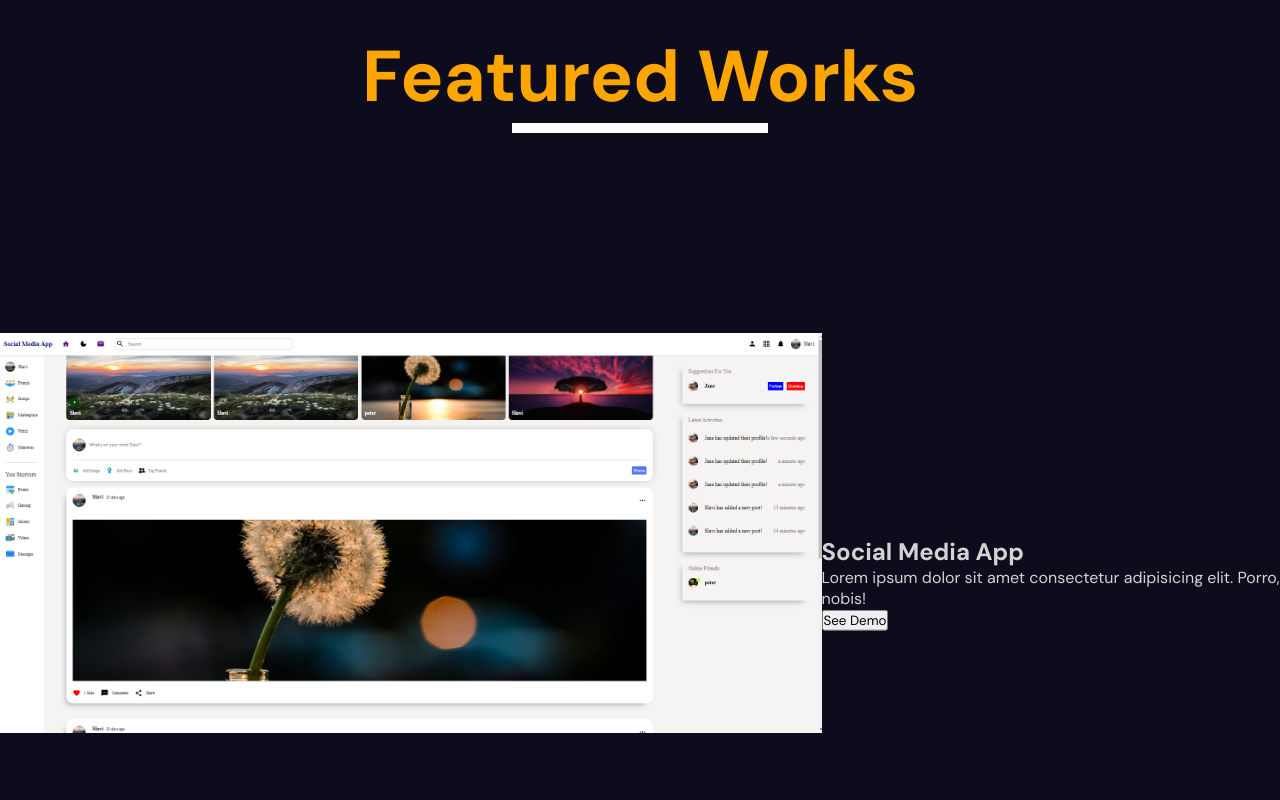
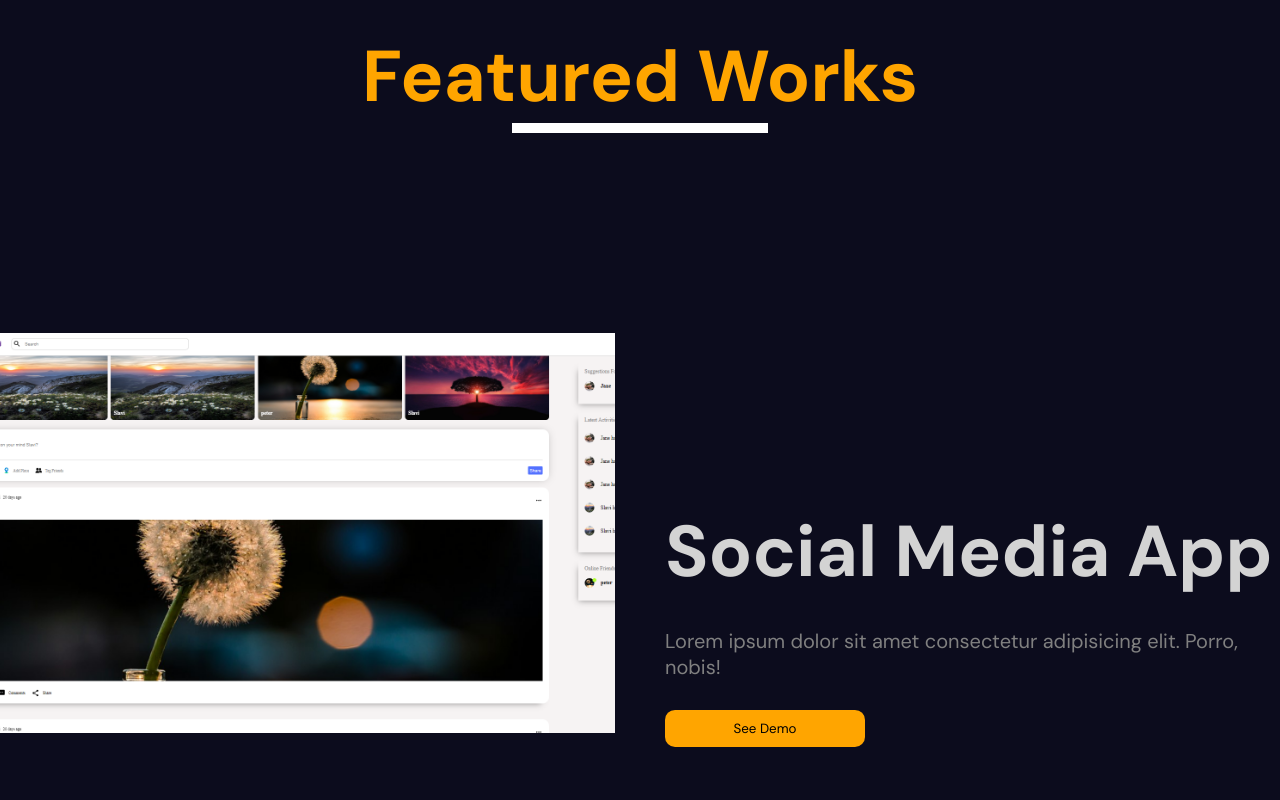
Before and after one commit to SlaviHristev/Portfolio-website, a React (Vite) app: page / in a window 1280 px wide. Shown: the part 3220-4020 px from the top of the page. Built offline with nearby package versions, Linux system fonts and the light colour scheme.

Commit message:
Finished the portfolio sections using framer motion

```diff
--- a/src/components/portfolio/Portfolio.jsx
+++ b/src/components/portfolio/Portfolio.jsx
@@ -1,42 +1,46 @@
 import { useRef } from 'react'
 import './portfolio.scss'
-import {motion, useScroll, useSpring, useTransform} from 'framer-motion'
+import { motion, useScroll, useSpring, useTransform } from 'framer-motion'
 const items = [
     {
-        id:1,
-        title:"Social Media App",
-        img:"/Social-Media-App.png",
-        desc:"Lorem ipsum dolor sit amet consectetur adipisicing elit. Porro, nobis!"
+        id: 1,
+        title: "Social Media App",
+        img: "/Social-Media-App.png",
+        desc: "Lorem ipsum dolor sit amet consectetur adipisicing elit. Porro, nobis!"
     },
     {
-        id:1,
-        title:"Social Media App",
-        img:"/Social-Media-App.png",
-        desc:"Lorem ipsum dolor sit amet consectetur adipisicing elit. Porro, nobis!"
+        id: 1,
+        title: "Social Media App",
+        img: "/Social-Media-App.png",
+        desc: "Lorem ipsum dolor sit amet consectetur adipisicing elit. Porro, nobis!"
     },
     {
-        id:1,
-        title:"Social Media App",
-        img:"/Social-Media-App.png",
-        desc:"Lorem ipsum dolor sit amet consectetur adipisicing elit. Porro, nobis!"
+        id: 1,
+        title: "Social Media App",
+        img: "/Social-Media-App.png",
+        desc: "Lorem ipsum dolor sit amet consectetur adipisicing elit. Porro, nobis!"
     }
 ]
 
-const Single = ({item}) =>{
+const Single = ({ item }) => {
     const ref = useRef()
-    const {scrollYProgress} = useScroll({target:ref});
+    const { scrollYProgress } = useScroll({ target: ref});
 
-    const y = useTransform(scrollYProgress, [0,1], [-300,300])
+    const y = useTransform(scrollYProgress, [0, 1], [-600, 600])
 
-    return(
-        <section ref={ref}>
+    return (
+        <section>
             <div className='container'>
-                <img src={item.img} alt="" />
-                <motion.div className="textContainer" style={{y}}>
-                    <h2 >{item.title}</h2>
-                    <p>{item.desc}</p>
-                    <button>See Demo</button>
-                </motion.div>
+                <div className="wrapper">
+                    <div className="imgContainer"  ref={ref}>
+                    <img src={item.img} alt="" />
+                    </div>
+                    <motion.div className="textContainer" style={{ y }}>
+                        <h2 >{item.title}</h2>
+                        <p>{item.desc}</p>
+                        <button>See Demo</button>
+                    </motion.div>
+                </div>
             </div>
         </section>
     )
@@ -45,23 +49,23 @@ const Single = ({item}) =>{
 const Portfolio = () => {
 
     const ref = useRef();
-    const {scrollYProgress} = useScroll({target:ref, offset:["end end", "start start"]});
+    const { scrollYProgress } = useScroll({ target: ref, offset: ["end end", "start start"] });
 
     const scaleX = useSpring(scrollYProgress, {
-        stiffness:100,
-        damping:30,
+        stiffness: 100,
+        damping: 30,
     })
 
-    return(
+    return (
         <div className='portfolio' ref={ref}>
             <div className="progress">
                 <h1>Featured Works</h1>
-                <motion.div style={{scaleX}} className="progressBar">
+                <motion.div style={{ scaleX }} className="progressBar">
 
                 </motion.div>
             </div>
             {items.map(item => (
-                <Single item={item} key={item.id}/>
+                <Single item={item} key={item.id} />
             ))}
         </div>
     )
--- a/src/components/portfolio/portfolio.scss
+++ b/src/components/portfolio/portfolio.scss
@@ -22,15 +22,48 @@
         justify-content: center;
         width: 100%;
         height: 100%;
+        overflow: hidden;
 
+        .wrapper{
+            max-width: 1366px;
+            height: 100%;
+            margin: auto;
+            display: flex;
+            gap: 50px;
+            align-items: center;
+            justify-content: center;
 
-        img{
-            flex: 1;
-            height: 50%;
-            object-fit: cover;
-        }
-        .textContainer{
-            flex: 1;
+            .imgContainer{
+                flex: 1;
+                height: 50%;
+
+                img{
+                    width: 100%;
+                    height: 100%;
+                    object-fit: cover;
+                }
+            }
+            .textContainer{
+                flex: 1;
+                display: flex;
+                flex-direction: column;
+                gap: 30px;
+                h2{
+                    font-size: 72px;
+                }
+                p{
+                    color: gray;
+                    font-size: 20px;
+                }
+                button{
+                    border-radius: 10px;
+                    border: none;
+                    background-color: orange;
+                    padding: 10px;
+                    width: 200px;
+                    cursor: pointer;
+                }
+            }
         }
     }
 }
```
